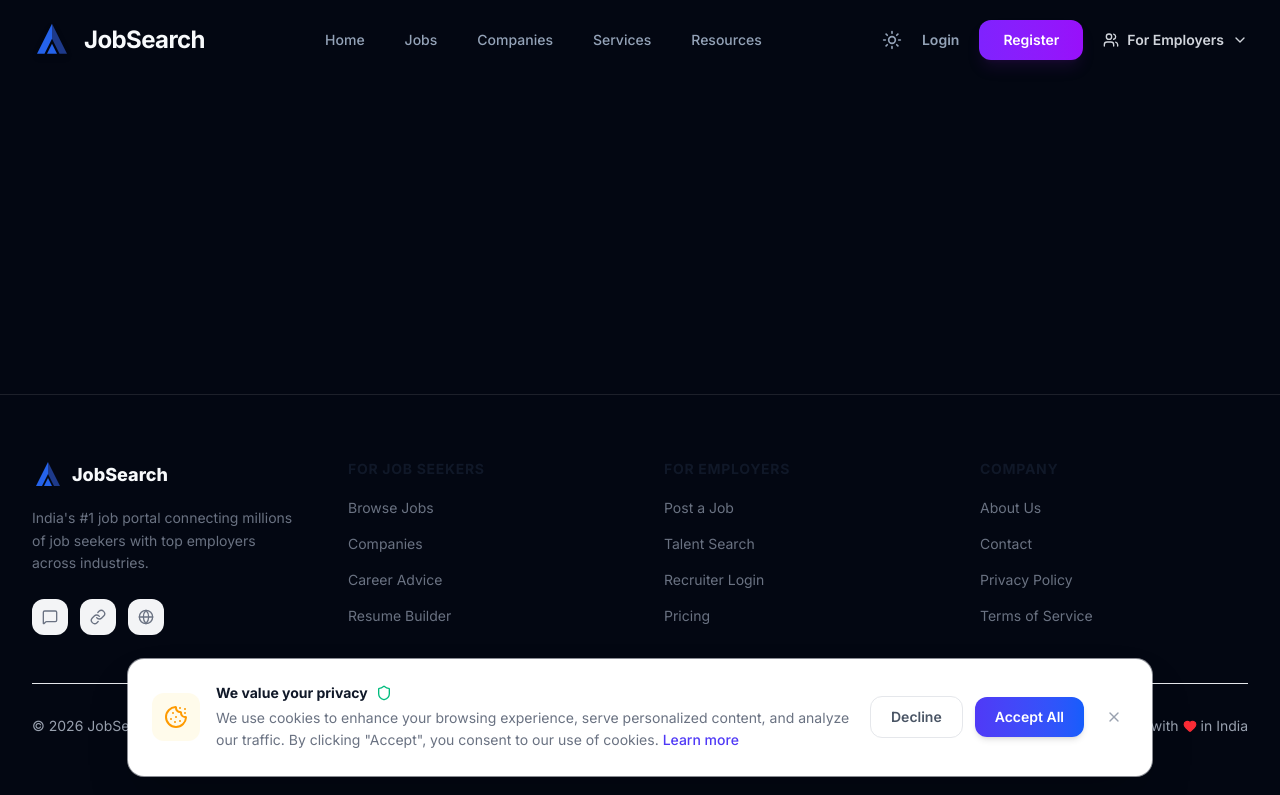
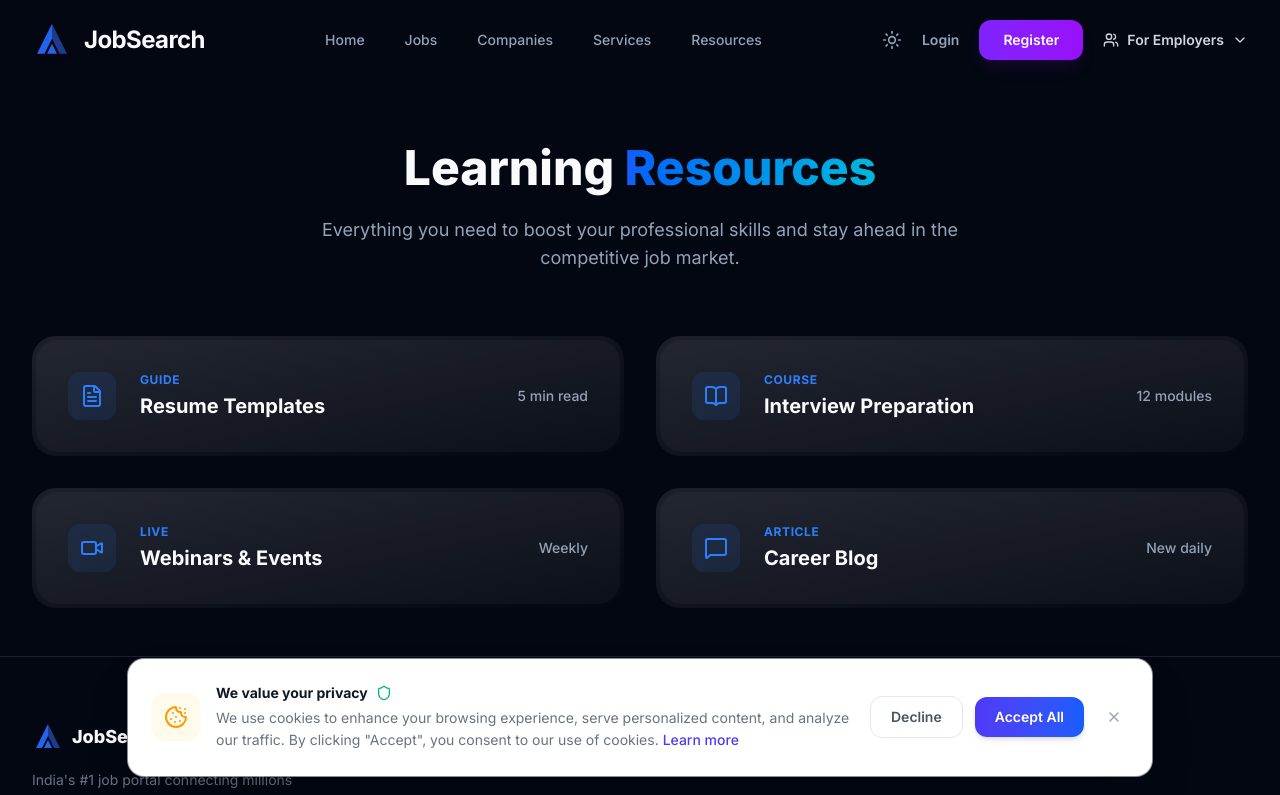
Before and after one commit to sanjeetkumarcodethrust/jobportal-Frontend, a React (Vite) app: page /resources in a window 1280 px wide. Shown: the top 795 px of the page. Built offline with nearby package versions, Linux system fonts and the light colour scheme.

Commit message:
Add new pages for Companies, Services, and Resources; update App routing and modify TopCompanies component

```diff
--- a/src/App.jsx
+++ b/src/App.jsx
@@ -7,6 +7,10 @@ import Login from './pages/Login';
 import Register from './pages/Register';
 import Dashboard from './pages/Dashboard';
 import Jobs from './pages/Jobs';
+import Companies from './pages/Companies';
+import Services from './pages/Services';
+import Resources from './pages/Resources';
+
 
 function App() {
   return (
@@ -19,6 +23,11 @@ function App() {
           <Route path="/register" element={<Register />} />
           <Route path="/dashboard" element={<Dashboard />} />
           <Route path="/jobs" element={<Jobs />} />
+          <Route path="/companies" element={<Companies />} />
+          <Route path="/services" element={<Services />} />
+          <Route path="/resources" element={<Resources />} />
+
+
           {/* Add more routes like /post-job, etc. here */}
         </Routes>
       </main>
--- a/src/components/TopCompanies.jsx
+++ b/src/components/TopCompanies.jsx
@@ -1,5 +1,6 @@
 import { motion } from 'framer-motion';
 import { ArrowRight } from 'lucide-react';
+import { Link } from 'react-router-dom';
 
 const COMPANIES = [
   { name: 'Google', logo: 'https://www.vectorlogo.zone/logos/google/google-icon.svg', color: 'group-hover:shadow-red-500/20' },
@@ -12,17 +13,19 @@ const COMPANIES = [
   { name: 'Tesla', logo: 'https://www.vectorlogo.zone/logos/tesla/tesla-icon.svg', color: 'group-hover:shadow-red-500/20' },
 ];
 
-const TopCompanies = () => {
+const TopCompanies = ({ showHeader = true }) => {
   return (
     <section className="py-24 bg-[var(--color-bg)] transition-colors duration-500">
       <div className="max-w-7xl mx-auto px-4 sm:px-6 lg:px-8">
-        <div className="flex items-center justify-between mb-12">
-          <h2 className="text-3xl font-extrabold text-[var(--color-text-primary)] tracking-tight">Top Companies Hiring</h2>
-          <button className="flex items-center gap-2 text-purple-600 dark:text-purple-400 hover:text-purple-700 dark:hover:text-purple-300 transition-colors font-bold group">
-            View all companies
-            <ArrowRight className="w-4 h-4 group-hover:translate-x-1 transition-transform" />
-          </button>
-        </div>
+        {showHeader && (
+          <div className="flex items-center justify-between mb-12">
+            <h2 className="text-3xl font-extrabold text-[var(--color-text-primary)] tracking-tight">Top Companies Hiring</h2>
+            <Link to="/companies" className="flex items-center gap-2 text-purple-600 dark:text-purple-400 hover:text-purple-700 dark:hover:text-purple-300 transition-colors font-bold group">
+              View all companies
+              <ArrowRight className="w-4 h-4 group-hover:translate-x-1 transition-transform" />
+            </Link>
+          </div>
+        )}
 
         <div className="grid grid-cols-2 sm:grid-cols-4 lg:grid-cols-8 gap-6">
           {COMPANIES.map((company, i) => (
@@ -43,7 +46,7 @@ const TopCompanies = () => {
                 className="h-10 w-auto object-contain grayscale opacity-60 group-hover:grayscale-0 group-hover:opacity-100 transition-all duration-500 relative z-10 dark:invert-[0.1] dark:group-hover:invert-0"
                 onError={(e) => {
                    e.target.style.display = 'none';
-                   e.target.nextSibling.style.display = 'block';
+                   if (e.target.nextSibling) e.target.nextSibling.style.display = 'block';
                 }}
               />
               <span className="hidden text-xs font-bold text-[var(--color-text-primary)] relative z-10">{company.name}</span>
--- /dev/null
+++ b/src/pages/Companies.jsx
@@ -0,0 +1,32 @@
+import React from 'react';
+import { motion } from 'framer-motion';
+import TopCompanies from '../components/TopCompanies';
+
+const Companies = () => {
+  return (
+    <div className="pt-24 min-h-[80vh] flex flex-col bg-[var(--color-bg)]">
+      <div className="max-w-7xl mx-auto px-4 sm:px-6 lg:px-8 w-full text-center mb-12">
+        <motion.h1
+          initial={{ opacity: 0, y: -20 }}
+          animate={{ opacity: 1, y: 0 }}
+          className="text-4xl md:text-5xl font-extrabold text-[var(--color-text-primary)] mb-6"
+        >
+          Discover Great <span className="text-transparent bg-clip-text bg-gradient-to-r from-purple-600 to-blue-500">Companies</span>
+        </motion.h1>
+        <motion.p
+          initial={{ opacity: 0 }}
+          animate={{ opacity: 1 }}
+          transition={{ delay: 0.2 }}
+          className="text-lg text-[var(--color-text-secondary)] max-w-2xl mx-auto"
+        >
+          Explore top organizations hiring right now. Find your next workplace where you can grow, learn, and make an impact.
+        </motion.p>
+      </div>
+
+      <TopCompanies showHeader={false} />
+
+    </div>
+  );
+};
+
+export default Companies;
--- /dev/null
+++ b/src/pages/Resources.jsx
@@ -0,0 +1,60 @@
+import React from 'react';
+import { motion } from 'framer-motion';
+import { BookOpen, FileText, Video, MessageSquare } from 'lucide-react';
+
+const Resources = () => {
+  const resources = [
+    { icon: FileText, title: 'Resume Templates', category: 'Guide', time: '5 min read' },
+    { icon: BookOpen, title: 'Interview Preparation', category: 'Course', time: '12 modules' },
+    { icon: Video, title: 'Webinars & Events', category: 'Live', time: 'Weekly' },
+    { icon: MessageSquare, title: 'Career Blog', category: 'Article', time: 'New daily' },
+  ];
+
+  return (
+    <div className="pt-24 min-h-[80vh] bg-[var(--color-bg)]">
+      <div className="max-w-7xl mx-auto px-4 sm:px-6 lg:px-8 py-12">
+        <div className="text-center mb-16">
+          <motion.h1
+            initial={{ opacity: 0, y: -20 }}
+            animate={{ opacity: 1, y: 0 }}
+            className="text-4xl md:text-5xl font-extrabold text-[var(--color-text-primary)] mb-6"
+          >
+            Learning <span className="text-transparent bg-clip-text bg-gradient-to-r from-blue-600 to-cyan-500">Resources</span>
+          </motion.h1>
+          <p className="text-lg text-[var(--color-text-secondary)] max-w-2xl mx-auto">
+            Everything you need to boost your professional skills and stay ahead in the competitive job market.
+          </p>
+        </div>
+
+        <div className="grid grid-cols-1 md:grid-cols-2 gap-8">
+          {resources.map((res, i) => (
+            <motion.div
+              key={i}
+              initial={{ opacity: 0, x: i % 2 === 0 ? -20 : 20 }}
+              whileInView={{ opacity: 1, x: 0 }}
+              viewport={{ once: true }}
+              className="p-1 rounded-3xl bg-gradient-to-br from-[var(--color-border)] to-transparent hover:from-blue-500/50 transition-all duration-500"
+            >
+              <div className="p-8 rounded-[22px] bg-[var(--color-surface)] flex items-center justify-between">
+                <div className="flex items-center gap-6">
+                  <div className="w-12 h-12 rounded-xl bg-blue-500/10 flex items-center justify-center">
+                    <res.icon className="w-6 h-6 text-blue-500" />
+                  </div>
+                  <div>
+                    <span className="text-xs font-bold uppercase tracking-wider text-blue-500 mb-1 block">{res.category}</span>
+                    <h3 className="text-xl font-bold text-[var(--color-text-primary)]">{res.title}</h3>
+                  </div>
+                </div>
+                <div className="text-sm text-[var(--color-text-secondary)] font-medium">
+                  {res.time}
+                </div>
+              </div>
+            </motion.div>
+          ))}
+        </div>
+      </div>
+    </div>
+  );
+};
+
+export default Resources;
--- /dev/null
+++ b/src/pages/Services.jsx
@@ -0,0 +1,52 @@
+import React from 'react';
+import { motion } from 'framer-motion';
+import { Headphones, Globe, Zap, Shield } from 'lucide-react';
+
+const Services = () => {
+  const services = [
+    { icon: Zap, title: 'Priority Applicant', desc: 'Get your application highlighted to recruiters and stand out from the crowd.' },
+    { icon: Globe, title: 'International Opportunities', desc: 'Find remote or on-site jobs across the globe with our global network.' },
+    { icon: Shield, title: 'Verified Profiles', desc: 'Get a blue tick on your profile to build trust with top employers.' },
+    { icon: Headphones, title: 'Career Coaching', desc: 'Connect with industry experts for personalized resume reviews and interview prep.' },
+  ];
+
+  return (
+    <div className="pt-24 min-h-[80vh] bg-[var(--color-bg)]">
+      <div className="max-w-7xl mx-auto px-4 sm:px-6 lg:px-8 py-12">
+        <div className="text-center mb-16">
+          <motion.h1
+            initial={{ opacity: 0, y: -20 }}
+            animate={{ opacity: 1, y: 0 }}
+            className="text-4xl md:text-5xl font-extrabold text-[var(--color-text-primary)] mb-6"
+          >
+            Our Premium <span className="text-transparent bg-clip-text bg-gradient-to-r from-purple-600 to-blue-500">Services</span>
+          </motion.h1>
+          <p className="text-lg text-[var(--color-text-secondary)] max-w-2xl mx-auto">
+            Take your career to the next level with our curated services designed to help you land your dream job faster.
+          </p>
+        </div>
+
+        <div className="grid grid-cols-1 md:grid-cols-2 lg:grid-cols-4 gap-8">
+          {services.map((service, i) => (
+            <motion.div
+              key={i}
+              initial={{ opacity: 0, y: 20 }}
+              whileInView={{ opacity: 1, y: 0 }}
+              viewport={{ once: true }}
+              transition={{ delay: i * 0.1 }}
+              className="p-8 rounded-3xl bg-[var(--color-surface)] border border-[var(--color-border)] hover:border-purple-500/50 transition-all duration-300 group"
+            >
+              <div className="w-14 h-14 rounded-2xl bg-purple-500/10 flex items-center justify-center mb-6 group-hover:bg-purple-500 transition-colors">
+                <service.icon className="w-6 h-6 text-purple-500 group-hover:text-white transition-colors" />
+              </div>
+              <h3 className="text-xl font-bold text-[var(--color-text-primary)] mb-4">{service.title}</h3>
+              <p className="text-[var(--color-text-secondary)] leading-relaxed">{service.desc}</p>
+            </motion.div>
+          ))}
+        </div>
+      </div>
+    </div>
+  );
+};
+
+export default Services;
```
Also changed, not shown: 1 other file (tests, documents, lock files or other folders).
